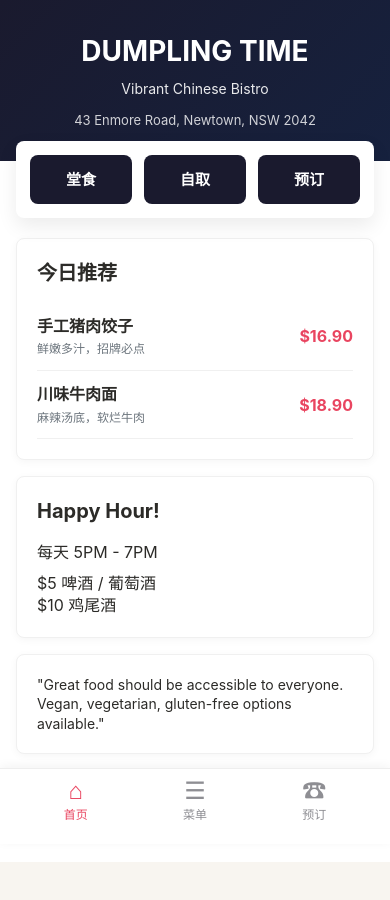
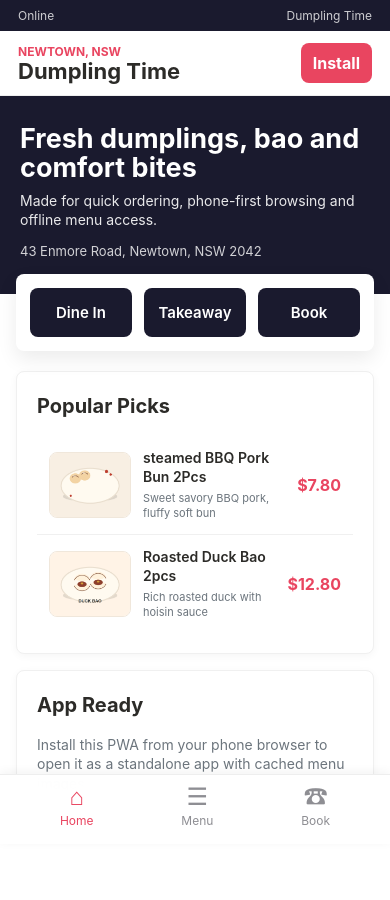
Before and after one commit to timtiainsydney/dumpling-time-pwa, a website built with Vite: page index.html in a window 390 px wide. Before the commit the page ends 862 px from the top, so only its background shows below. Built offline with nearby package versions, Linux system fonts and the light colour scheme.

Commit message:
Add files via upload
Upgrade to mobile PWA app shell

```diff
--- a/index.html
+++ b/index.html
@@ -4,6 +4,12 @@
     <meta charset="UTF-8">
     <meta name="viewport" content="width=device-width, initial-scale=1.0, viewport-fit=cover, user-scalable=no">
     <meta name="theme-color" content="#e94560">
+    <meta name="description" content="Dumpling Time mobile menu and booking PWA.">
+    <meta name="mobile-web-app-capable" content="yes">
+    <meta name="apple-mobile-web-app-capable" content="yes">
+    <meta name="apple-mobile-web-app-title" content="Dumpling">
+    <meta name="apple-mobile-web-app-status-bar-style" content="black-translucent">
+    <meta name="format-detection" content="telephone=no">
     <link rel="apple-touch-icon" href="/apple-touch-icon.png">
     <title>Dumpling Time</title>
   </head>
--- a/src/main.js
+++ b/src/main.js
@@ -1,10 +1,16 @@
 import { registerSW } from 'virtual:pwa-register';
 import './styles.css';
 
-registerSW({
+let updateApp = null;
+
+updateApp = registerSW({
   immediate: true,
   onNeedRefresh() {
-    window.location.reload();
+    document.getElementById('updateSheet')?.classList.add('show');
+  },
+  onOfflineReady() {
+    document.getElementById('offlineReady')?.classList.add('show');
+    window.setTimeout(() => document.getElementById('offlineReady')?.classList.remove('show'), 3200);
   }
 });
 
@@ -17,7 +23,7 @@ const menuDatabase = [
   { id: 6, name: 'Pork, Prawn and Chives Dumpling 6pcs/12pcs', desc: 'Three delicious fillings in one perfect dumpling.', price: '$8.80/$14.80', category: 'dumpling', diet: [''], image: '/menu/pork-prawn-chives-dumpling.png' },
   { id: 7, name: 'Steamed Gluten Free Prawn Dumpling 4pcs', desc: 'Crystal skin, sweet prawn, 100% gluten free', price: '$11.80', category: 'dumpling', diet: ['gluten-free'], image: '/menu/gluten-free-prawn-dumpling.png' },
   { id: 8, name: 'Chicken and Chive Dumpling 6pcs/12pcs', desc: 'Light chicken with fresh chives, healthy and tasty.', price: '$7.80/$12.80', category: 'dumpling', diet: [''], image: '/menu/chicken-chive-dumpling.png' },
-  { id: 9, name: 'Beef and onion dumpling 6pcs/12pcs', desc: 'rich beef and sweet onion, hearty flavour.', price: '$8.80/$14.80', category: 'dumpling', diet: [''], image: '/menu/beef-onion-dumpling.png' },
+  { id: 9, name: 'Beef and onion dumpling 6pcs/12pcs', desc: 'Rich beef and sweet onion, hearty flavour.', price: '$8.80/$14.80', category: 'dumpling', diet: [''], image: '/menu/beef-onion-dumpling.png' },
   { id: 10, name: 'Crispy Tofu and Eggplant Bao 2pcs', desc: 'Crispy tofu and tender eggplant in a soft, fluffy bao.', price: '$9.80', category: 'bao', diet: [''], image: '/menu/crispy-tofu-eggplant-bao.png' },
   { id: 11, name: 'Roasted Duck Bao 2pcs', desc: 'Rich roasted duck with hoisin sauce, wrapped in a warm bao.', price: '$12.80', category: 'bao', diet: [''], image: '/menu/roasted-duck-bao.png' },
   { id: 12, name: 'BBQ Pork Bao 2pcs', desc: 'Sweet and savory BBQ pork tucked inside a pillowy bao bun.', price: '$12.80', category: 'bao', diet: [''], image: '/menu/bbq-pork-bao.png' },
@@ -25,92 +31,139 @@ const menuDatabase = [
   { id: 14, name: 'Stir Fried Beef Bao 2pcs', desc: 'Tender stir-fried beef with aromatic sauce, bao-wrapped perfection.', price: '$11.80', category: 'bao', diet: [''], image: '/menu/stir-fried-beef-bao.png' }
 ];
 
+const categoryLabels = {
+  all: 'All',
+  dumpling: 'Dumplings',
+  bao: 'BAO'
+};
+
 let currentCategory = 'all';
 let currentDiet = 'all';
 let installPromptEvent = null;
 
 document.querySelector('#app').innerHTML = `
   <div class="app-container">
-    <div class="main-content" id="mainContent">
-      <div id="homePage" class="page active-page">
+    <div class="app-status-bar">
+      <span id="connectionState">Online</span>
+      <span>Dumpling Time</span>
+    </div>
+
+    <header class="app-header">
+      <div>
+        <p class="app-kicker">Newtown, NSW</p>
+        <h1>Dumpling Time</h1>
+      </div>
+      <button class="header-install" id="headerInstall" type="button">Install</button>
+    </header>
+
+    <main class="main-content" id="mainContent">
+      <section id="homePage" class="page active-page">
         <div class="hero">
-          <h1>DUMPLING TIME</h1>
-          <p>Vibrant Chinese Bistro</p>
+          <h2>Fresh dumplings, bao and comfort bites</h2>
+          <p>Made for quick ordering, phone-first browsing and offline menu access.</p>
           <div class="address">43 Enmore Road, Newtown, NSW 2042</div>
         </div>
         <div class="action-buttons">
-          <button class="action-btn" id="dineInBtn">堂食</button>
-          <button class="action-btn" id="takeawayBtn">自取</button>
-          <button class="action-btn" id="bookTableBtn">预订</button>
+          <button class="action-btn" id="dineInBtn">Dine In</button>
+          <button class="action-btn" id="takeawayBtn">Takeaway</button>
+          <button class="action-btn" id="bookTableBtn">Book</button>
         </div>
-        <div class="card">
-          <div class="section-title">今日推荐</div>
-          <div class="menu-item">
-            <div class="menu-info"><div class="menu-name">手工猪肉饺子</div><div class="menu-desc">鲜嫩多汁，招牌必点</div></div>
-            <div class="menu-price">$16.90</div>
+        <section class="card">
+          <div class="section-title">Popular Picks</div>
+          <div class="menu-item compact-pick">
+            <img class="menu-image" src="/menu/bbq-pork-bun.png" alt="steamed BBQ Pork Bun 2Pcs">
+            <div class="menu-info">
+              <div class="menu-name">steamed BBQ Pork Bun 2Pcs</div>
+              <div class="menu-desc">Sweet savory BBQ pork, fluffy soft bun</div>
+            </div>
+            <div class="menu-price">$7.80</div>
           </div>
-          <div class="menu-item">
-            <div class="menu-info"><div class="menu-name">川味牛肉面</div><div class="menu-desc">麻辣汤底，软烂牛肉</div></div>
-            <div class="menu-price">$18.90</div>
+          <div class="menu-item compact-pick">
+            <img class="menu-image" src="/menu/roasted-duck-bao.png" alt="Roasted Duck Bao 2pcs">
+            <div class="menu-info">
+              <div class="menu-name">Roasted Duck Bao 2pcs</div>
+              <div class="menu-desc">Rich roasted duck with hoisin sauce</div>
+            </div>
+            <div class="menu-price">$12.80</div>
           </div>
+        </section>
+        <section class="card app-note">
+          <div class="section-title">App Ready</div>
+          <p>Install this PWA from your phone browser to open it as a standalone app with cached menu images.</p>
+        </section>
+      </section>
+
+      <section id="menuPage" class="page">
+        <div class="page-heading">
+          <p class="app-kicker">Browse menu</p>
+          <h2>Menu</h2>
         </div>
-        <div class="card">
-          <div class="section-title">Happy Hour!</div>
-          <p class="spaced-copy">每天 5PM - 7PM</p>
-          <p>$5 啤酒 / 葡萄酒<br>$10 鸡尾酒</p>
-        </div>
-        <div class="card">
-          <p class="quote">"Great food should be accessible to everyone. Vegan, vegetarian, gluten-free options available."</p>
-        </div>
-      </div>
-
-      <div id="menuPage" class="page">
-        <div class="hero compact-hero"><h2>我们的菜单</h2></div>
         <div class="dietary-row" id="dietaryQuickFilter">
-          <span class="dietary-badge active-diet" data-diet="all">全部</span>
+          <span class="dietary-badge active-diet" data-diet="all">All</span>
           <span class="dietary-badge" data-diet="vegan">Vegan</span>
           <span class="dietary-badge" data-diet="vegetarian">Vegetarian</span>
           <span class="dietary-badge" data-diet="gluten-free">Gluten Free</span>
         </div>
         <div class="filter-tabs" id="categoryFilter">
-          <span class="filter-chip active-filter" data-cat="all">全部</span>
-          <span class="filter-chip" data-cat="dumpling">饺子系列</span>
-          <span class="filter-chip" data-cat="bao">BAO</span>
-          <span class="filter-chip" data-cat="noodle">面食系列</span>
-          <span class="filter-chip" data-cat="side">小食饮品</span>
+          ${Object.entries(categoryLabels).map(([key, label]) => `<span class="filter-chip ${key === 'all' ? 'active-filter' : ''}" data-cat="${key}">${label}</span>`).join('')}
         </div>
         <div id="menuList" class="menu-list"></div>
+      </section>
+
+      <section id="bookingPage" class="page">
+        <div class="page-heading">
+          <p class="app-kicker">Reserve a table</p>
+          <h2>Booking</h2>
+        </div>
+        <div class="card">
+          <div class="form-group"><label for="bookName">Name</label><input type="text" placeholder="Your name" id="bookName"></div>
+          <div class="form-group"><label for="bookGuests">Guests</label><input type="number" value="2" id="bookGuests"></div>
+          <div class="form-group"><label for="bookDate">Date</label><input type="date" id="bookDate"></div>
+          <div class="form-group"><label for="bookTime">Time</label><input type="time" id="bookTime"></div>
+          <button class="submit-btn" id="submitBooking">Request Booking</button>
+          <div class="info-text">Or call (02) 1234 5678</div>
+        </div>
+      </section>
+    </main>
+
+    <nav class="bottom-nav" aria-label="Primary navigation">
+      <button class="nav-item active" data-page="home"><span class="nav-icon">⌂</span><span>Home</span></button>
+      <button class="nav-item" data-page="menu"><span class="nav-icon">☰</span><span>Menu</span></button>
+      <button class="nav-item" data-page="booking"><span class="nav-icon">☎</span><span>Book</span></button>
+    </nav>
+
+    <div class="install-sheet" id="installSheet" aria-live="polite">
+      <div>
+        <strong>Install Dumpling Time</strong>
+        <p>Add it to your home screen for a full-screen app experience and offline menu access.</p>
       </div>
-
-      <div id="bookingPage" class="page">
-        <div class="hero compact-hero"><h2>预订座位</h2></div>
-        <div class="card">
-          <div class="form-group"><label for="bookName">姓名</label><input type="text" placeholder="您的姓名" id="bookName"></div>
-          <div class="form-group"><label for="bookGuests">人数</label><input type="number" value="2" id="bookGuests"></div>
-          <div class="form-group"><label for="bookDate">日期</label><input type="date" id="bookDate"></div>
-          <div class="form-group"><label for="bookTime">时间</label><input type="time" id="bookTime"></div>
-          <button class="submit-btn" id="submitBooking">确认预订</button>
-          <div class="info-text">也可致电 (02) 1234 5678</div>
-        </div>
+      <div class="install-actions">
+        <button class="install-dismiss" id="dismissInstall">Later</button>
+        <button class="install-primary" id="installApp">Install</button>
       </div>
     </div>
 
-    <div class="bottom-nav">
-      <button class="nav-item active" data-page="home"><span class="nav-icon">⌂</span><span>首页</span></button>
-      <button class="nav-item" data-page="menu"><span class="nav-icon">☰</span><span>菜单</span></button>
-      <button class="nav-item" data-page="booking"><span class="nav-icon">☎</span><span>预订</span></button>
+    <div class="install-sheet" id="iosInstallSheet" aria-live="polite">
+      <div>
+        <strong>Add to Home Screen</strong>
+        <p>On iPhone, tap Share in Safari, then choose Add to Home Screen.</p>
+      </div>
+      <div class="install-actions">
+        <button class="install-primary" id="dismissIosInstall">Got it</button>
+      </div>
     </div>
 
-    <div class="install-sheet" id="installSheet" aria-live="polite">
+    <div class="install-sheet" id="updateSheet" aria-live="polite">
       <div>
-        <strong>安装 Dumpling Time</strong>
-        <p>把菜单和预订入口添加到主屏幕，离线也能打开。</p>
+        <strong>New version ready</strong>
+        <p>Refresh once to load the latest menu and images.</p>
       </div>
       <div class="install-actions">
-        <button class="install-dismiss" id="dismissInstall">稍后</button>
-        <button class="install-primary" id="installApp">安装</button>
+        <button class="install-primary" id="updateApp">Refresh</button>
       </div>
     </div>
+
+    <div class="offline-ready" id="offlineReady">Menu cached for offline use</div>
   </div>
 `;
 
@@ -125,7 +178,7 @@ function renderMenu() {
   const container = document.getElementById('menuList');
   if (!container) return;
   if (filtered.length === 0) {
-    container.innerHTML = '<div class="card empty-state">没有找到匹配的菜品</div>';
+    container.innerHTML = '<div class="card empty-state">No matching items found.</div>';
     return;
   }
   container.innerHTML = filtered.map((item) => {
@@ -136,14 +189,14 @@ function renderMenu() {
     ].join('');
 
     return `
-      <div class="menu-item">
+      <article class="menu-item">
         <img class="menu-image" src="${item.image}" alt="${item.name}" loading="lazy">
         <div class="menu-info">
           <div class="menu-name">${item.name} ${dietTags}</div>
           <div class="menu-desc">${item.desc}</div>
         </div>
         <div class="menu-price">${item.price}</div>
-      </div>
+      </article>
     `;
   }).join('');
 }
@@ -164,6 +217,32 @@ function switchPage(pageId) {
     btn.classList.toggle('active', btn.dataset.page === pageId);
   });
   if (pageId === 'menu') renderMenu();
+  document.getElementById('mainContent')?.scrollTo({ top: 0, behavior: 'smooth' });
+}
+
+function updateConnectionState() {
+  const state = document.getElementById('connectionState');
+  if (!state) return;
+  state.textContent = navigator.onLine ? 'Online' : 'Offline';
+  state.classList.toggle('offline', !navigator.onLine);
+}
+
+function isIos() {
+  return /iphone|ipad|ipod/i.test(window.navigator.userAgent);
+}
+
+function isStandalone() {
+  return window.matchMedia('(display-mode: standalone)').matches || window.navigator.standalone === true;
+}
+
+function showInstallHelp() {
+  if (installPromptEvent) {
+    document.getElementById('installSheet')?.classList.add('show');
+    return;
+  }
+  if (isIos() && !isStandalone()) {
+    document.getElementById('iosInstallSheet')?.classList.add('show');
+  }
 }
 
 navBtns.forEach((btn) => {
@@ -173,21 +252,21 @@ navBtns.forEach((btn) => {
 });
 
 document.getElementById('dineInBtn')?.addEventListener('click', () => {
-  alert('模拟堂食: 请直接前往餐厅，我们为您预留愉快氛围。');
+  alert('Dine in: Please visit the restaurant and order at the counter.');
 });
 document.getElementById('takeawayBtn')?.addEventListener('click', () => {
-  alert('模拟自取: 可拨打餐厅电话 (02) 1234 5678 提前下单。');
+  alert('Takeaway: Call (02) 1234 5678 to order ahead.');
 });
 document.getElementById('bookTableBtn')?.addEventListener('click', () => {
   switchPage('booking');
 });
 document.getElementById('submitBooking')?.addEventListener('click', () => {
-  const name = document.getElementById('bookName').value;
+  const name = document.getElementById('bookName').value.trim();
   if (!name) {
-    alert('请输入姓名');
+    alert('Please enter your name.');
     return;
   }
-  alert(`${name}，预订已提交！我们会尽快与您确认。`);
+  alert(`${name}, your booking request has been submitted.`);
 });
 
 document.querySelectorAll('.filter-chip').forEach((chip) => {
@@ -221,16 +300,33 @@ document.getElementById('installApp')?.addEventListener('click', async () => {
   document.getElementById('installSheet')?.classList.remove('show');
 });
 
+document.getElementById('headerInstall')?.addEventListener('click', showInstallHelp);
 document.getElementById('dismissInstall')?.addEventListener('click', () => {
   document.getElementById('installSheet')?.classList.remove('show');
+});
+document.getElementById('dismissIosInstall')?.addEventListener('click', () => {
+  document.getElementById('iosInstallSheet')?.classList.remove('show');
+});
+document.getElementById('updateApp')?.addEventListener('click', () => {
+  if (updateApp) updateApp(true);
 });
 
 window.addEventListener('appinstalled', () => {
   installPromptEvent = null;
   document.getElementById('installSheet')?.classList.remove('show');
+  document.getElementById('headerInstall')?.classList.add('hidden');
 });
+window.addEventListener('online', updateConnectionState);
+window.addEventListener('offline', updateConnectionState);
 
 const today = new Date().toISOString().split('T')[0];
 const dateInput = document.getElementById('bookDate');
 if (dateInput) dateInput.value = today;
+if (isStandalone()) document.getElementById('headerInstall')?.classList.add('hidden');
+updateConnectionState();
 renderMenu();
+
+const initialScreen = new URLSearchParams(window.location.search).get('screen');
+if (initialScreen === 'menu' || initialScreen === 'booking') {
+  switchPage(initialScreen);
+}
--- a/src/styles.css
+++ b/src/styles.css
@@ -10,6 +10,7 @@ body {
   background: #f8f5f0;
   color: #2c2b28;
   line-height: 1.4;
+  overscroll-behavior-y: none;
 }
 
 button {
@@ -22,18 +23,70 @@ button {
   max-width: 500px;
   margin: 0 auto;
   background: #ffffff;
-  min-height: 100vh;
+  min-height: 100svh;
   box-shadow: 0 0 20px rgba(0, 0, 0, 0.1);
   position: relative;
   display: flex;
   flex-direction: column;
+  overflow: hidden;
+}
+
+.app-status-bar {
+  padding: calc(8px + env(safe-area-inset-top)) 18px 6px;
+  background: #1a1a2e;
+  color: rgba(255, 255, 255, 0.78);
+  display: flex;
+  justify-content: space-between;
+  font-size: 12px;
+}
+
+.app-status-bar .offline {
+  color: #ffd166;
+}
+
+.app-header {
+  position: sticky;
+  top: 0;
+  z-index: 12;
+  display: flex;
+  align-items: center;
+  justify-content: space-between;
+  padding: 12px 18px;
+  background: rgba(255, 255, 255, 0.96);
+  border-bottom: 1px solid #eeeeee;
+  backdrop-filter: blur(12px);
+}
+
+.app-header h1 {
+  font-size: 22px;
+  line-height: 1;
+}
+
+.app-kicker {
+  color: #e94560;
+  font-size: 12px;
+  font-weight: 700;
+  text-transform: uppercase;
+}
+
+.header-install {
+  padding: 9px 12px;
+  border-radius: 8px;
+  background: #e94560;
+  color: #ffffff;
+  font-weight: 700;
+}
+
+.hidden {
+  display: none !important;
 }
 
 .main-content {
   flex: 1;
   overflow-y: auto;
-  padding-bottom: 92px;
+  padding-bottom: calc(92px + env(safe-area-inset-bottom));
   scroll-behavior: smooth;
+  -webkit-overflow-scrolling: touch;
 }
 
 .bottom-nav {
@@ -47,7 +100,7 @@ button {
   backdrop-filter: blur(10px);
   display: flex;
   justify-content: space-around;
-  padding: 10px 16px 20px;
+  padding: 10px 16px calc(14px + env(safe-area-inset-bottom));
   border-top: 1px solid #eee;
   box-shadow: 0 -2px 10px rgba(0, 0, 0, 0.05);
   z-index: 10;
@@ -94,15 +147,17 @@ button {
 }
 
 .hero {
-  background: linear-gradient(135deg, #1a1a2e 0%, #16213e 100%);
+  background: #1a1a2e;
   color: #ffffff;
-  padding: 32px 20px;
-  text-align: center;
+  padding: 28px 20px 34px;
+  text-align: left;
 }
 
-.hero h1 {
-  font-size: 32px;
+.hero h2 {
+  font-size: 30px;
+  line-height: 1.08;
   letter-spacing: 0;
+  max-width: 360px;
 }
 
 .hero p {
@@ -117,6 +172,15 @@ button {
 
 .compact-hero h2 {
   font-size: 24px;
+}
+
+.page-heading {
+  padding: 20px 20px 12px;
+}
+
+.page-heading h2 {
+  font-size: 28px;
+  line-height: 1.1;
 }
 
 .address {
@@ -166,6 +230,11 @@ button {
   border: 1px solid #f0f0f0;
 }
 
+.app-note p {
+  color: #6c757d;
+  font-size: 14px;
+}
+
 .section-title {
   font-size: 20px;
   font-weight: 700;
@@ -179,7 +248,7 @@ button {
   display: flex;
   gap: 12px;
   overflow-x: auto;
-  padding: 0 20px 12px;
+  padding: 0 20px 14px;
   margin-bottom: 8px;
 }
 
@@ -223,14 +292,22 @@ button {
 
 .menu-list {
   margin: 0 16px 30px;
+  background: #ffffff;
+  border: 1px solid #f0f0f0;
+  border-radius: 8px;
+  overflow: hidden;
 }
 
 .menu-item {
   display: flex;
   gap: 16px;
   align-items: center;
-  padding: 12px 0;
+  padding: 12px;
   border-bottom: 1px solid #f0f0f0;
+}
+
+.menu-item:last-child {
+  border-bottom: 0;
 }
 
 .menu-image {
@@ -329,7 +406,7 @@ button {
   position: fixed;
   left: 16px;
   right: 16px;
-  bottom: 92px;
+  bottom: calc(92px + env(safe-area-inset-bottom));
   max-width: 468px;
   margin: 0 auto;
   display: none;
@@ -377,9 +454,30 @@ button {
   color: #ffffff;
 }
 
+.offline-ready {
+  position: fixed;
+  left: 16px;
+  right: 16px;
+  bottom: calc(92px + env(safe-area-inset-bottom));
+  max-width: 468px;
+  margin: 0 auto;
+  display: none;
+  padding: 12px 14px;
+  border-radius: 8px;
+  background: #1a1a2e;
+  color: #ffffff;
+  font-weight: 700;
+  text-align: center;
+  z-index: 21;
+}
+
+.offline-ready.show {
+  display: block;
+}
+
 @media (max-width: 420px) {
-  .hero h1 {
-    font-size: 28px;
+  .hero h2 {
+    font-size: 27px;
   }
 
   .action-buttons {
@@ -400,6 +498,14 @@ button {
     flex-basis: 82px;
   }
 
+  .menu-name {
+    font-size: 14px;
+  }
+
+  .menu-desc {
+    font-size: 11px;
+  }
+
   .install-sheet {
     grid-template-columns: 1fr;
   }
```
Also changed, not shown: vite.config.js (+19 -0 lines).
